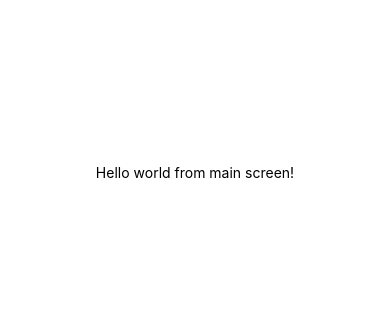
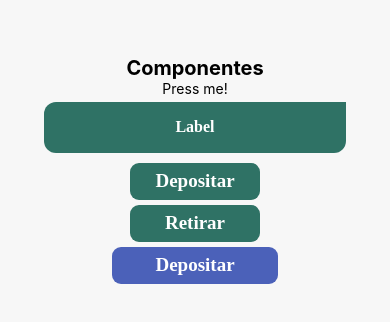
Before and after one commit to esturide/EstuRideStylesDemo, a React Native app: screen / in a window 390 px wide. Shown: the part 250-572 px from the top of the page. Built offline with nearby package versions, Linux system fonts and the light colour scheme.

Commit message:
createFirstStyles

```diff
--- a/App.tsx
+++ b/App.tsx
@@ -1,20 +1,25 @@
-import { StatusBar } from 'expo-status-bar';
-import { StyleSheet, Text, View } from 'react-native';
-import Main from './src/screens/Main';
+import React from "react";
+import { StatusBar } from "expo-status-bar";
+import { Text, View } from "react-native";
+import Main from "./src/screens/Main";
+import Button from "./src/components/Button";
+import styles from "./src/styles/GlobalStyles";
+import BtnSubmit from "./src/components/BtnSubmit";
+import BtnDepositarVerde from "./src/components/BtnDepositarVerde";
+import BtnDepositarAzul from "./src/components/BtnDepositarAzul";
+import BtnRetirar from "./src/components/BtnRetirar";
+
 
 export default function App() {
   return (
-    <View style={style.container}>
-      <Main/>
+    <View style={styles.container}>
+      <Text style={styles.title}>Componentes</Text>
+      <Button title="Press me!" onPress={() => alert("Button Pressed!")} />
+      <BtnSubmit title="Label"/>
+      <BtnDepositarVerde/>
+      <BtnRetirar/>
+      <BtnDepositarAzul/>
     </View>
+
   );
 }
-
-const style = StyleSheet.create({
-  container: {
-    flex: 1,
-    backgroundColor: '#fff',
-    alignItems: 'center',
-    justifyContent: 'center',
-  },
-});
--- /dev/null
+++ b/src/components/BtnDepositarAzul.jsx
@@ -0,0 +1,13 @@
+import * as React from "react";
+import { Text, StyleSheet, View } from "react-native";
+import styles from "../styles/GlobalStyles";
+
+const BtnDepositarAzul = () => {
+  return (
+    <View style={styles.btnDepositarAzul}>
+      <Text style={styles.btnDepositarAzulTexto}>Depositar</Text>
+    </View>
+  );
+};
+
+export default BtnDepositarAzul;
--- /dev/null
+++ b/src/components/BtnDepositarVerde.jsx
@@ -0,0 +1,13 @@
+import * as React from "react";
+import { Text, StyleSheet, View } from "react-native";
+import styles from "../styles/GlobalStyles";
+
+const BtnDepositarConductor = () => {
+  return (
+    <View style={styles.btnDepositarVerde}>
+      <Text style={styles.btnDepositarVerdeTexto}>Depositar</Text>
+    </View>
+  );
+};
+
+export default BtnDepositarConductor;
--- /dev/null
+++ b/src/components/BtnRetirar.jsx
@@ -0,0 +1,13 @@
+import * as React from "react";
+import { Text, StyleSheet, View } from "react-native";
+import styles from "../styles/GlobalStyles";
+
+const BtnRetirar = () => {
+  return (
+    <View style={styles.btnRetirar}>
+      <Text style={styles.btnRetirarTexto}>Retirar</Text>
+    </View>
+  );
+};
+
+export default BtnRetirar;
--- /dev/null
+++ b/src/components/BtnSubmit.jsx
@@ -0,0 +1,13 @@
+import * as React from "react";
+import { Text, StyleSheet, View } from "react-native";
+import styles from "../styles/GlobalStyles";
+
+const BtnSubmit = ({title}) => {
+  return (
+    <View style={styles.btnSubmit}>
+      <Text style={styles.btnSubmitTexto}>{title}</Text>
+    </View>
+  );
+};
+
+export default BtnSubmit;
--- a/src/components/Button.jsx
+++ b/src/components/Button.jsx
@@ -0,0 +1,11 @@
+import React from 'react';
+import { TouchableOpacity, Text, View } from 'react-native';
+import styles from '../styles/GlobalStyles';
+
+const Button = ({ title, onPress }) => (
+  <TouchableOpacity onPress={onPress} style={styles.button}>
+    <Text style={styles.buttonText}>{title}</Text>
+  </TouchableOpacity>
+);
+
+export default Button;
--- /dev/null
+++ b/src/styles/GlobalStyles.js
@@ -0,0 +1,97 @@
+import { StyleSheet } from "react-native";
+
+const styles = StyleSheet.create({
+  container: {
+    flex: 1,
+    justifyContent: "center", // Centra los elementos verticalmente
+    alignItems: "center", // Centra los elementos horizontalmente
+    backgroundColor: "#f7f7f7",
+  },
+  title: {
+    fontSize: 20,
+    fontWeight: "bold",
+  },
+  btnSubmit: {
+    borderTopLeftRadius: 12,
+    borderBottomRightRadius: 12,
+    borderBottomLeftRadius: 12,
+    backgroundColor: "#2f7265",
+    width: 302,
+    height: 51,
+    overflow: "hidden",
+    flexDirection: "row",
+    alignItems: "center",
+    justifyContent: "center",
+    paddingHorizontal: 44,
+    paddingVertical: 7,
+    marginVertical: 5,
+  },
+  btnSubmitTexto: {
+    fontSize: 16,
+    fontWeight: "700",
+    fontFamily: "Inter-Bold",
+    color: "#fff",
+    textAlign: "left",
+  },
+  btnDepositarVerde: {
+    borderRadius: 9,
+    backgroundColor: "#2f7265",
+    width: 130,
+    height: 37,
+    overflow: "hidden",
+    flexDirection: "row",
+    alignItems: "center",
+    justifyContent: "center",
+    paddingHorizontal: 20,
+    paddingVertical: 3,
+    marginVertical: 5,
+  },
+  btnDepositarVerdeTexto: {
+    fontSize: 19,
+    fontWeight: "700",
+    fontFamily: "Inter-Bold",
+    color: "#fff",
+    textAlign: "left",
+  },
+  btnDepositarAzul: {
+    borderRadius: 9,
+    backgroundColor: "#4b61b9",
+    width: 166,
+    height: 37,
+    overflow: "hidden",
+    flexDirection: "row",
+    alignItems: "center",
+    justifyContent: "center",
+    paddingHorizontal: 20,
+    paddingVertical: 3,
+    marginVertical: 5,
+  },
+  btnDepositarAzulTexto: {
+    fontSize: 19,
+    fontWeight: "700",
+    fontFamily: "Inter-Bold",
+    color: "#fff",
+    textAlign: "left",
+  },
+  btnRetirarTexto: {
+    fontSize: 19,
+    fontWeight: "700",
+    fontFamily: "Inter-Bold",
+    color: "#fff",
+    textAlign: "left",
+  },
+  btnRetirar: {
+    borderRadius: 9,
+    backgroundColor: "#2f7265",
+    width: 130,
+    height: 37,
+    overflow: "hidden",
+    flexDirection: "row",
+    alignItems: "center",
+    justifyContent: "center",
+    paddingHorizontal: 20,
+    paddingVertical: 3,
+  },
+});
+
+export default styles;
```
Also changed, not shown: package.json (+5 -5 lines), 1 other file (tests, documents, lock files or other folders).
